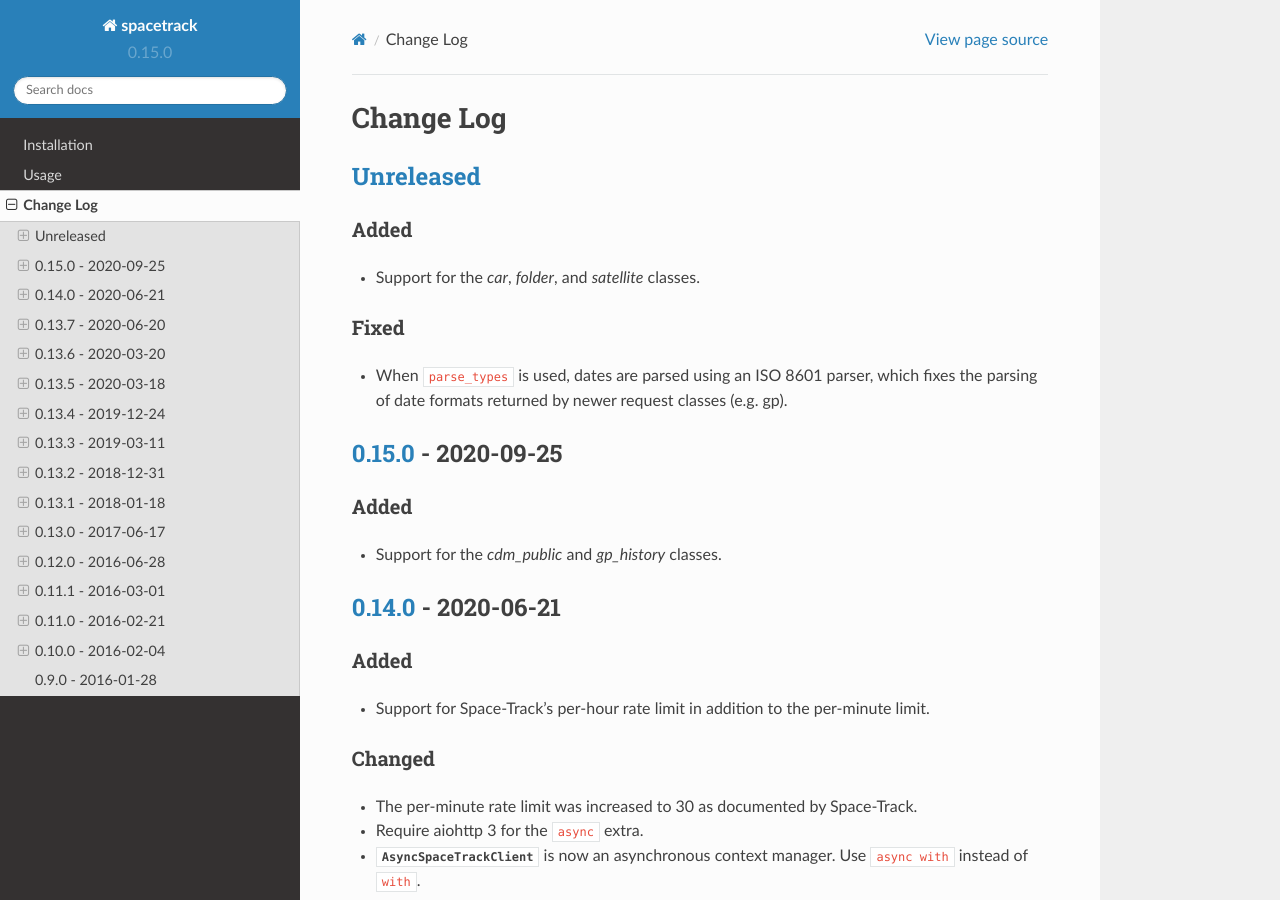
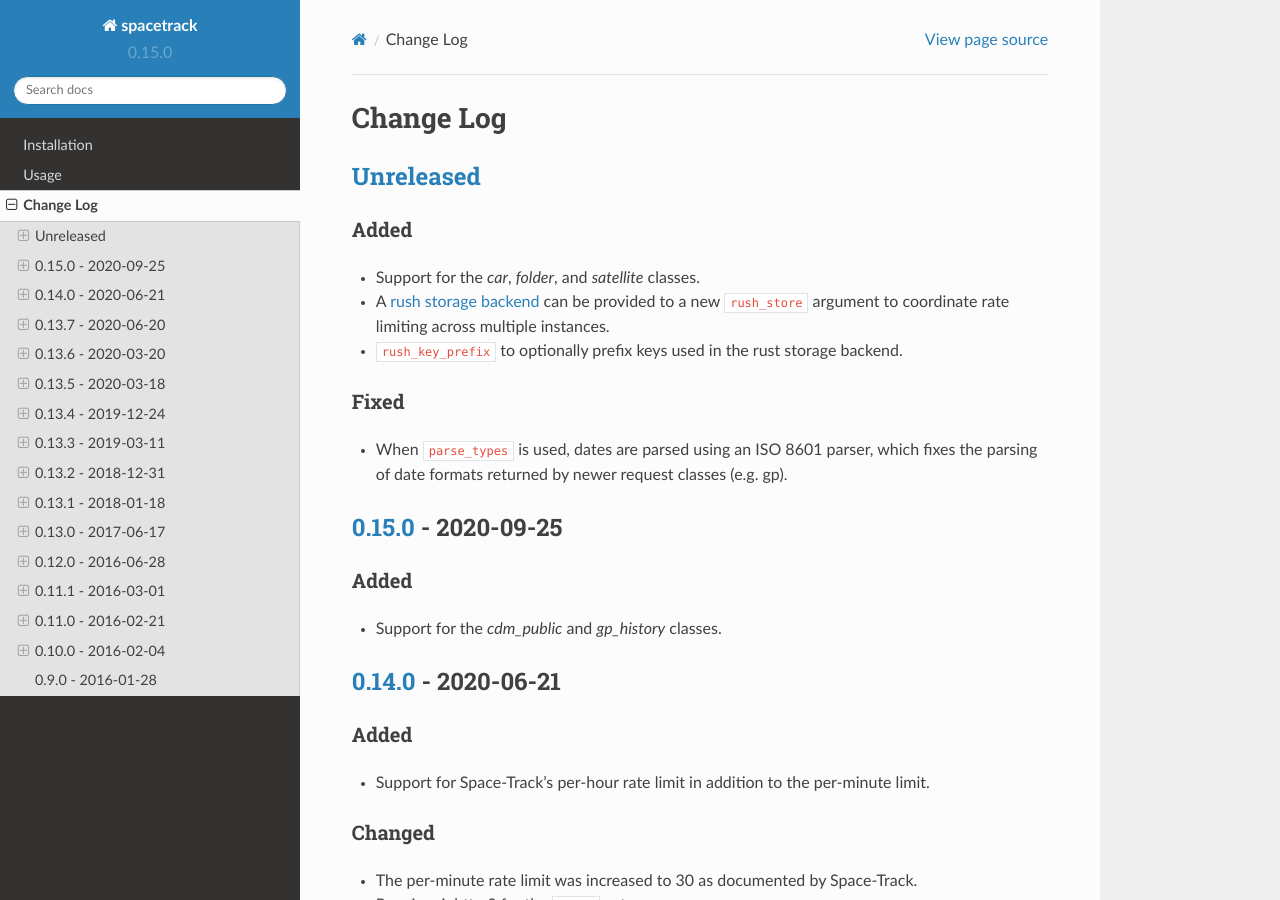
Before and after one commit to python-astrodynamics/spacetrack, a Sphinx documentation site: the page built from docs/changelog.rst, in a window 1280 px wide and 900 px high. Built offline with Sphinx 7.4.7 and the Read the Docs theme 2.0.0, drawn with Linux system fonts in a browser that asks for light colours; pages that are not in the unit, such as notebooks, are missing from menus.

Commit message:
Update changelog

```diff
--- a/docs/changelog.rst
+++ b/docs/changelog.rst
@@ -8,6 +8,12 @@ Added
 ~~~~~
 
 -  Support for the `car`, `folder`, and `satellite` classes.
+- A `rush storage backend`_ can be provided to a new ``rush_store`` argument to
+  coordinate rate limiting across multiple instances.
+- ``rush_key_prefix`` to optionally prefix keys used in the rust storage
+  backend.
+
+.. _`rush storage backend`: https://rush.readthedocs.io/en/stable/storage.html
 
 Fixed
 ~~~~~
```
